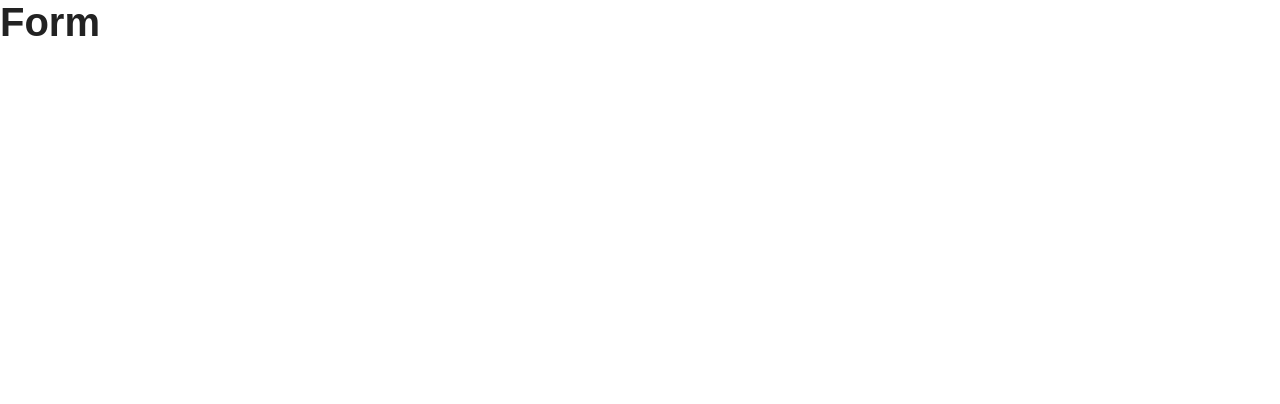
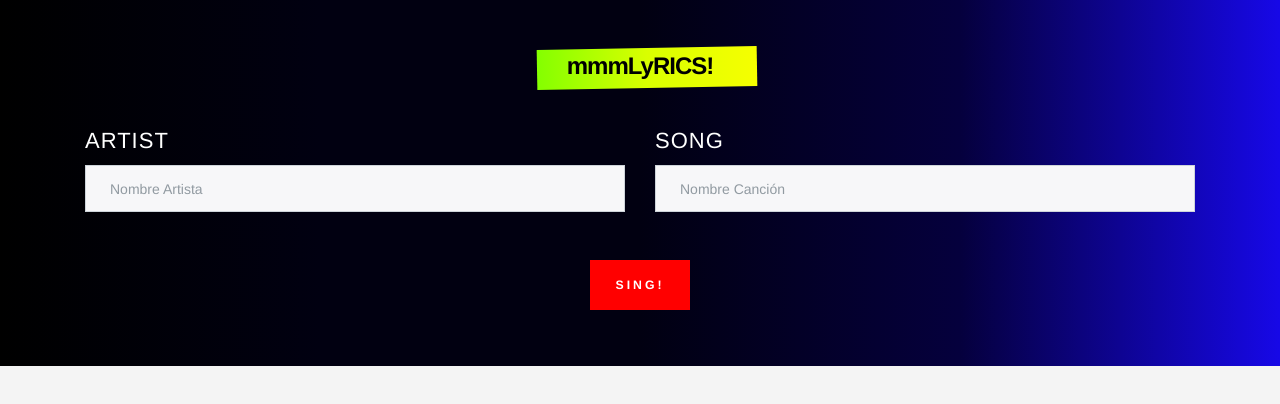
Before and after one commit to AlexisTercero/song-lyrics, a React (Create React App) app: page / in a window 1280 px wide. Shown: the top 404 px of the page. Built offline with nearby package versions, Linux system fonts and the light colour scheme; a web font is replaced by a local one.

Commit message:
ADD Formulario

```diff
--- a/public/index.html
+++ b/public/index.html
@@ -25,9 +25,9 @@
       Learn how to configure a non-root public URL by running `npm run build`.
     -->
     <title>App Música</title>
-    <link href="https://fonts.googleapis.com/css?family=Work+Sans" rel="stylesheet">
+    <!-- <link href="https://fonts.googleapis.com/css?family=Work+Sans" rel="stylesheet"> -->
     <link rel="stylesheet" href="https://use.fontawesome.com/releases/v5.7.1/css/all.css" integrity="sha384-fnmOCqbTlWIlj8LyTjo7mOUStjsKC4pOpQbqyi7RrhN7udi9RwhKkMHpvLbHG9Sr" crossorigin="anonymous">
-   <link rel="stylesheet" href="https://bootswatch.com/4/journal/bootstrap.min.css">
+   <link rel="stylesheet" href="https://bootswatch.com/4/lux/bootstrap.min.css">
   </head>
   <body>
     <noscript>You need to enable JavaScript to run this app.</noscript>
--- a/src/components/Formulario.js
+++ b/src/components/Formulario.js
@@ -2,9 +2,52 @@ import React from 'react'
 
 const Formulario = () => {
     return (
-        <h1>
-         Form
-        </h1>
+        <div className="b">
+            <div className="container">
+                <div className="row">
+                    <form
+                        className="col card text-white bg-transparent mb-5 pt-5 pb-2"
+                    >
+                        <fieldset>
+                            <legend className="text-center">mmmLyRICS!</legend>
+
+                            <div className="row">
+                                <div className="col-md-6">
+                                    <div className="form-group">
+                                        <label>ARTIST</label>
+                                        <input
+                                            type="text"
+                                            className="form-control"
+                                            name="artista"
+                                            placeholder="Nombre Artista"
+                                        />
+                                    </div>
+
+                                </div>
+                                <div className="col-md-6">
+                                    <div className="form-group">
+                                        <label>SONG</label>
+                                        <input
+                                            type="text"
+                                            className="form-control"
+                                            name="cancion"
+                                            placeholder="Nombre Canción"
+                                        />
+                                    </div>
+                                </div>
+                            </div>
+                            <div class="divbut col text-center">
+                            <button
+                                type="submit"
+                                className="btn "
+                            >Sing!</button>
+                            </div>
+                        </fieldset>
+
+                    </form>
+                </div>
+            </div>
+        </div>
     )
 }
 
--- a/src/index.css
+++ b/src/index.css
@@ -1,9 +1,8 @@
 body {
+  background-color: rgb(244, 244, 244);
   margin: 0;
   padding: 0;
-  font-family: -apple-system, BlinkMacSystemFont, "Segoe UI", "Roboto", "Oxygen",
-    "Ubuntu", "Cantarell", "Fira Sans", "Droid Sans", "Helvetica Neue",
-    sans-serif;
+  font-family: Helvetica, sans-serif;
   -webkit-font-smoothing: antialiased;
   -moz-osx-font-smoothing: grayscale;
 }
@@ -11,36 +10,44 @@ body {
 
 
 label {
-  font-family: 'Work Sans', sans-serif;
+  font-family: Helvetica, sans-serif;
   font-size: 22px;
+  font-weight: 200;
 }
 
 legend {
+  font-family: Helvetica, sans-serif;
+  font-weight: 900;
+  letter-spacing: -1px;
   position: relative;
   z-index: 0;
   display: inline-block;
   width: auto;
   margin: 0;
   margin-bottom: 40px;
-  font-family: 'Work Sans', sans-serif;
+  color: black;
+  text-align: center;
 }
 
 legend::before {
   position: absolute;
   content: '';
-  width: calc(120% );
+  width: calc(150% );
   display: block;
-  background-color:#EB6864;
+  background-image: linear-gradient(to right, #84ff00, #d9ff00 , #f6ff00);
   height: 40px;
   z-index:-1;
   left: -30px;
   right: -30px;
   transform: rotate(-1deg);
   transition: transform .3s ease;
+  color:white;
 }
 
 legend:hover::before{
-  transform: rotate(2deg);
+  transform: rotate(3deg);
+  color:white;
+
 }
 
 form.card{
@@ -57,7 +64,7 @@ form.card{
 }
 h2 {
   margin-bottom: 2rem;
-  font-family: 'Work Sans', sans-serif;
+  font-family: Arial, Helvetica, sans-serif;
   border-bottom: 3px solid #EB6864;
   padding-bottom:10px;
 }
@@ -75,3 +82,29 @@ h2 {
 .fa-lastfm {
   color: #d51007;
 }
+
+.btn{
+  background-color: red;
+  color:white;
+  font-family: Helvetica, sans-serif;
+  letter-spacing: 3px;
+}
+
+.btn:hover{
+  background-color: transparent;
+  color: #f6ff00;
+  font-size: 18px;
+  letter-spacing: 10px;
+  border: dashed red;
+  transition: 250ms;
+  transform: rotate(3deg);
+}
+
+.b{
+  background-image: linear-gradient(to right, #000000, #010011, #010011 , #05003d, #1708e7);
+}
+
+.divbut{
+  margin-top: 2rem;
+
+}
```
